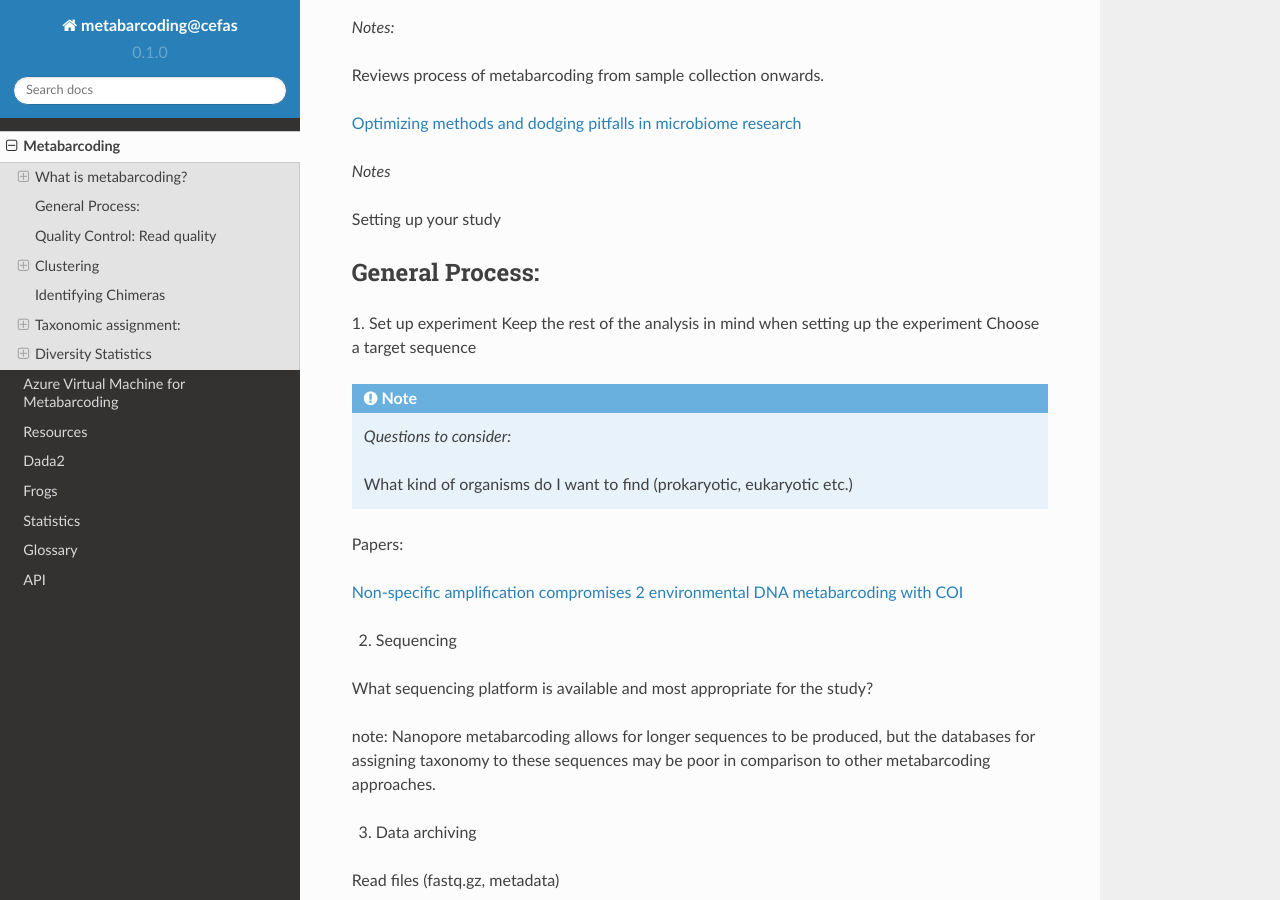
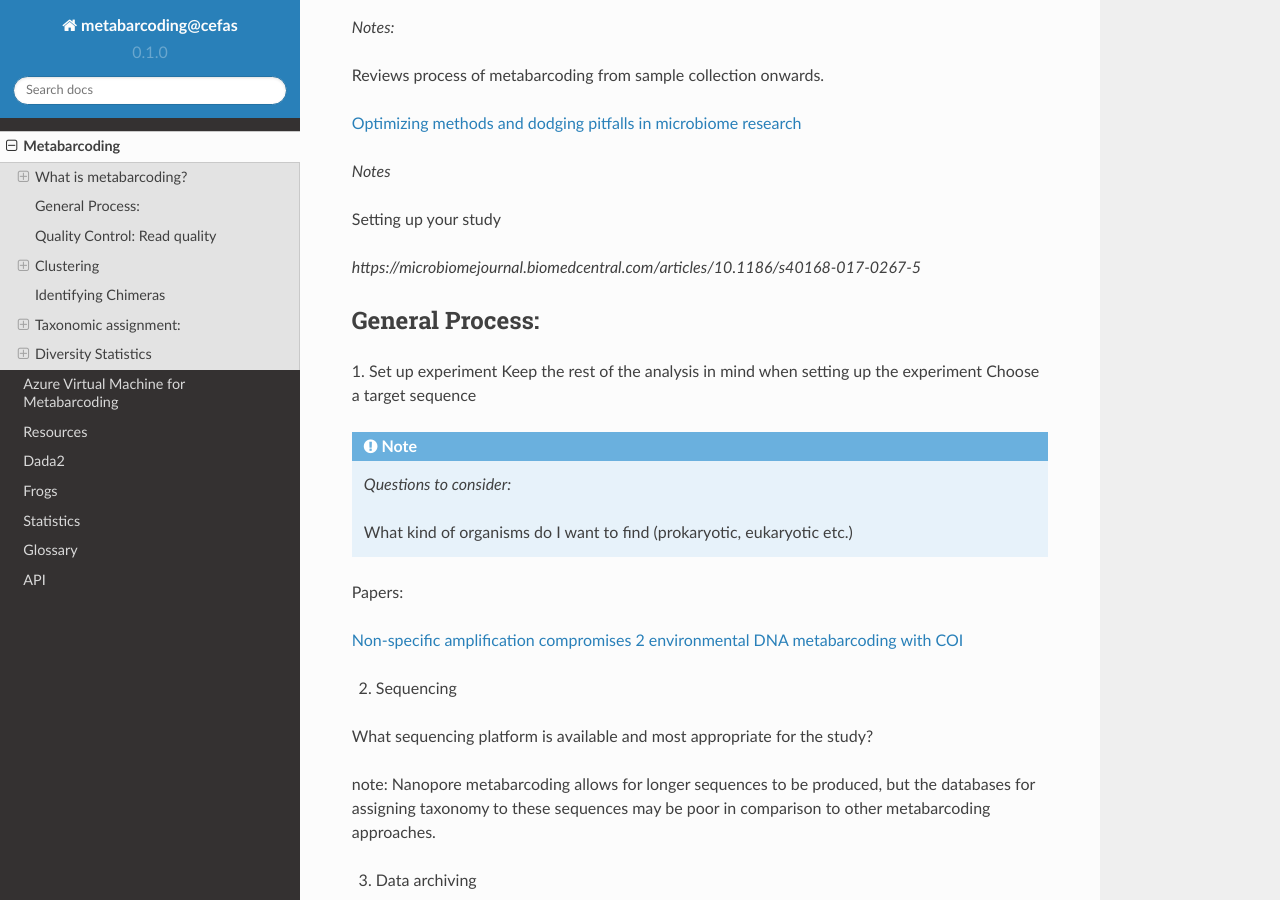
Before and after one commit to nmc97/metabarcoding_at_cefas_tutorial, a Sphinx documentation site: the page built from docs/source/metabarcoding-getting_started.rst, in a window 1280 px wide and 900 px high, scrolled down 370 px. Built offline with Sphinx 7.4.7 and the Read the Docs theme 2.0.0, drawn with Linux system fonts in a browser that asks for light colours; some of the changed lines change nothing that is shown.

Commit message:
add dada2 open access paper

```diff
--- a/docs/source/metabarcoding-getting_started.rst
+++ b/docs/source/metabarcoding-getting_started.rst
@@ -20,6 +20,8 @@ Reviews process of metabarcoding from sample collection onwards.
 *Notes*
 
 Setting up your study
+
+`https://microbiomejournal.biomedcentral.com/articles/10.1186/s40168-017-0267-5`
 
 General Process:
 ^^^^^^^^^^^^^^^^
```
